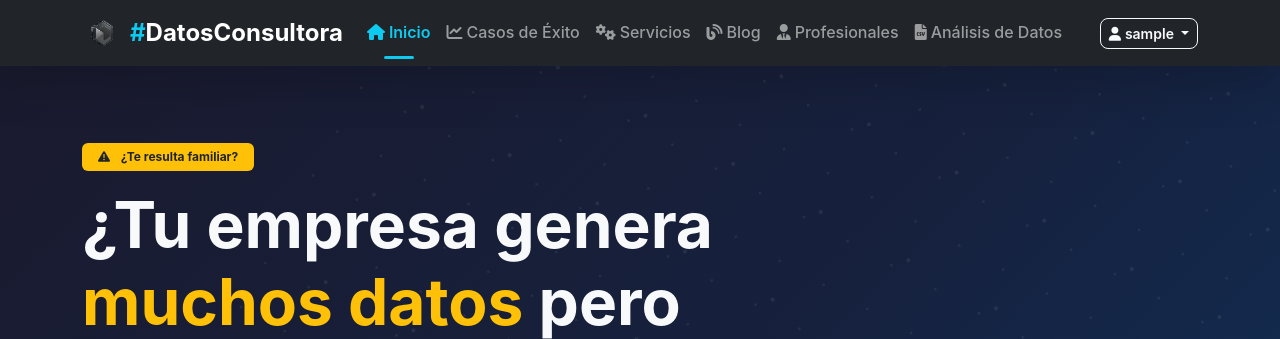
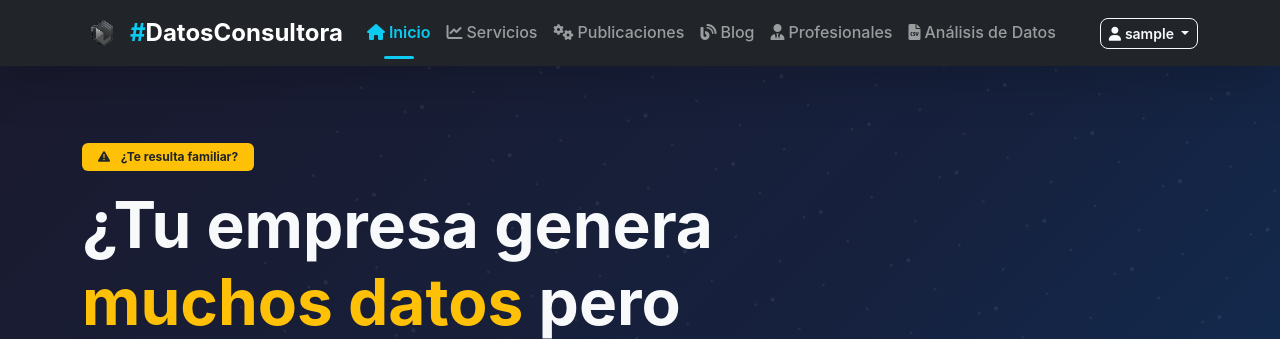
Before and after one commit to astiazu/bioforge-pro, a Flask app: page / in a window 1280 px wide. Shown: the top 339 px of the page. Run offline with Flask 3, Linux system fonts and the light colour scheme; the visitor is signed in with stand-in values (Sample User, id 1); data that the repository does not hold is empty; some libraries are stand-ins or nearby versions.

Commit message:
Flujo de datos(2)

```diff
--- a/templates/base.html
+++ b/templates/base.html
@@ -105,12 +105,12 @@
                     </li>
                     <li class="nav-item">
                         <a class="nav-link {% if active_tab == 'portfolio' %}active{% endif %}" href="{{ url_for('routes.portfolio') }}">
-                            <i class="fas fa-chart-line me-1"></i>Casos de Éxito
+                            <i class="fas fa-chart-line me-1"></i>Servicios
                         </a>
                     </li>
                     <li class="nav-item">
                         <a class="nav-link {% if active_tab == 'publications' %}active{% endif %}" href="{{ url_for('routes.publications') }}">
-                            <i class="fas fa-cogs me-1"></i>Servicios
+                            <i class="fas fa-cogs me-1"></i>Publicaciones
                         </a>
                     </li>
                     <li class="nav-item">
```
